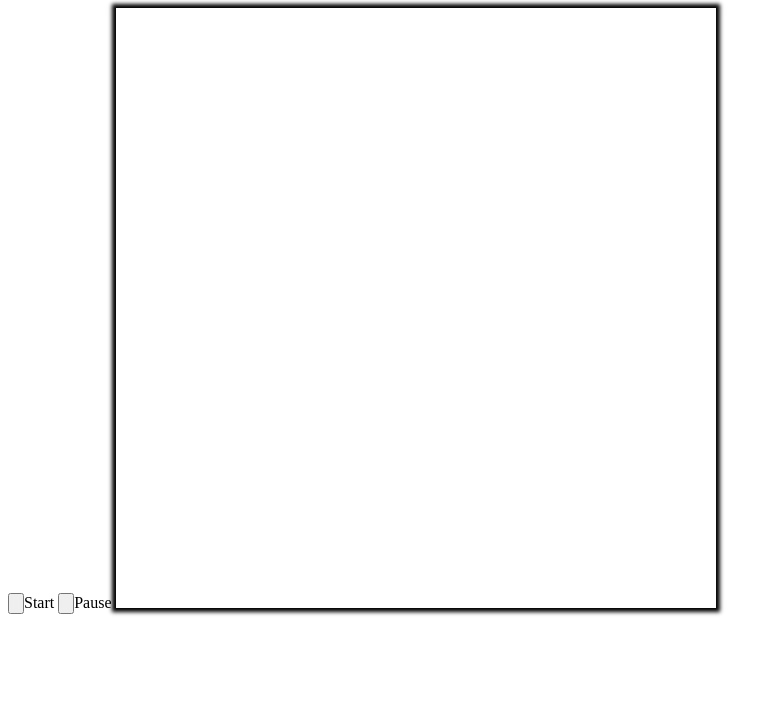
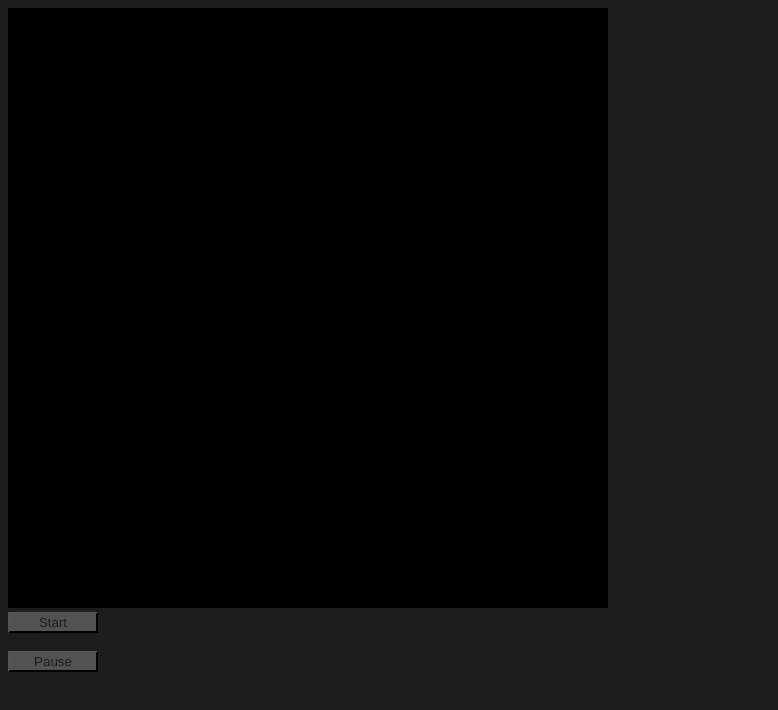
Before and after one commit to LosSixtySix/ConWayLife, a plain HTML site: page index.html in a window 1280 px wide. Shown: the whole page, without its empty margins (0-778 px from the left). Drawn offline with Linux system fonts and the light colour scheme.

Commit message:
Updated UI to look a little nicer

```diff
--- a/index.html
+++ b/index.html
@@ -8,8 +8,11 @@
     <title>Document</title>
 </head>
 <body>
-    <input type="button" id="StartGame">Start</input>
-    <input type ="button" id="PauseGame">Pause</input>
+    <div id = "CanvasDiv">
+        <canvas id ="canvas"></canvas>
+    </div>
+    <input type="button" value="Start" id="StartGame" class="button">Start</input>
+    <input type ="button" value="Pause" id="PauseGame" class="button">Pause</input>
 
 </body>
 </html>
--- a/style.css
+++ b/style.css
@@ -1,3 +1,25 @@
+:root{
+    --canvasBackGroundColor:#000000 ;
+
+    --bodyBackGroundColor: #1d1d1d;
+
+    --buttonBackGroundColor:#525252;
+}
+
 canvas{
     box-shadow: 0 0 .25em .25em;
+    background-color: var(--canvasBackGroundColor);
 }
+
+body{
+    display: grid;
+    background-color: var(--bodyBackGroundColor);
+    width: 1em;
+    color: var(--bodyBackGroundColor);
+}
+
+.button{
+    width: 15%;
+    color: var(--buttonTextColor);
+    background-color: var(--buttonBackGroundColor);
+}
--- a/ui.js
+++ b/ui.js
@@ -4,9 +4,9 @@ const isKeyDown = (key) => pressedKeys.has(key)
 
 let positionsTooFill = [];
 
-const grid = Array.from({length: 600}, () => new Array(600).fill(0));
+const grid = Array.from({length: 120}, () => new Array(120).fill(0));
 
-const gameTime = 25;
+const gameTime = 0;
 
 
 const colors = ["#1b70c4","#9d7d01","#1b3e8d","#992c99","#539d84","#5d4f15","#5457de"]
@@ -39,7 +39,7 @@ startButton.addEventListener("click",startGame)
 pauseButton.addEventListener("click",pauseGame)
 
 var myGameArea = {
-    canvas: document.createElement("canvas"),
+    canvas: document.getElementById("canvas"),
     getMousePos: function(event){
         var rect = this.canvas.getBoundingClientRect();
         return{
@@ -54,8 +54,11 @@ var myGameArea = {
 
 
 
+        //canvasDiv = document.getElementById("CanvasDiv")
+        //canvasDiv.appendChild(this.canvas)
 
-        document.body.appendChild(this.canvas)
+        //document.body.appendChild(canvasDiv)
+        //document.body.appendChild(this.canvas)
 
 
 
```
